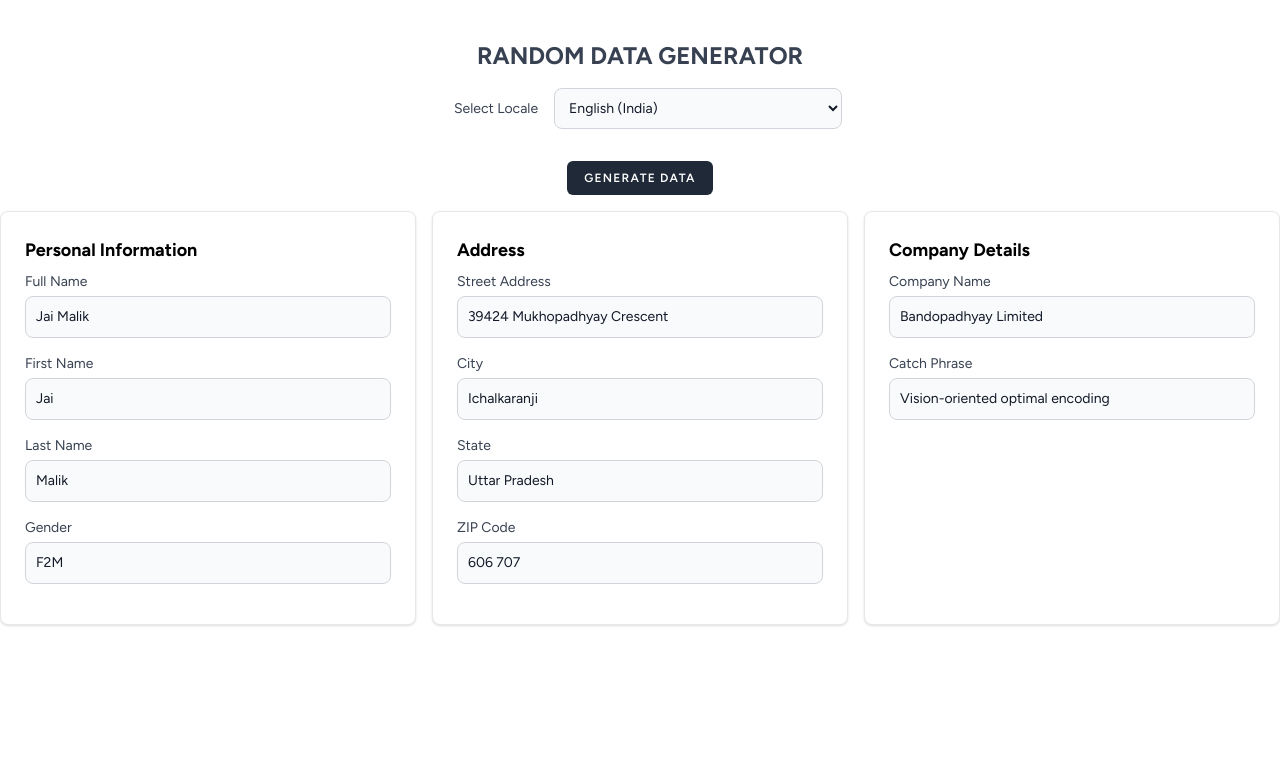
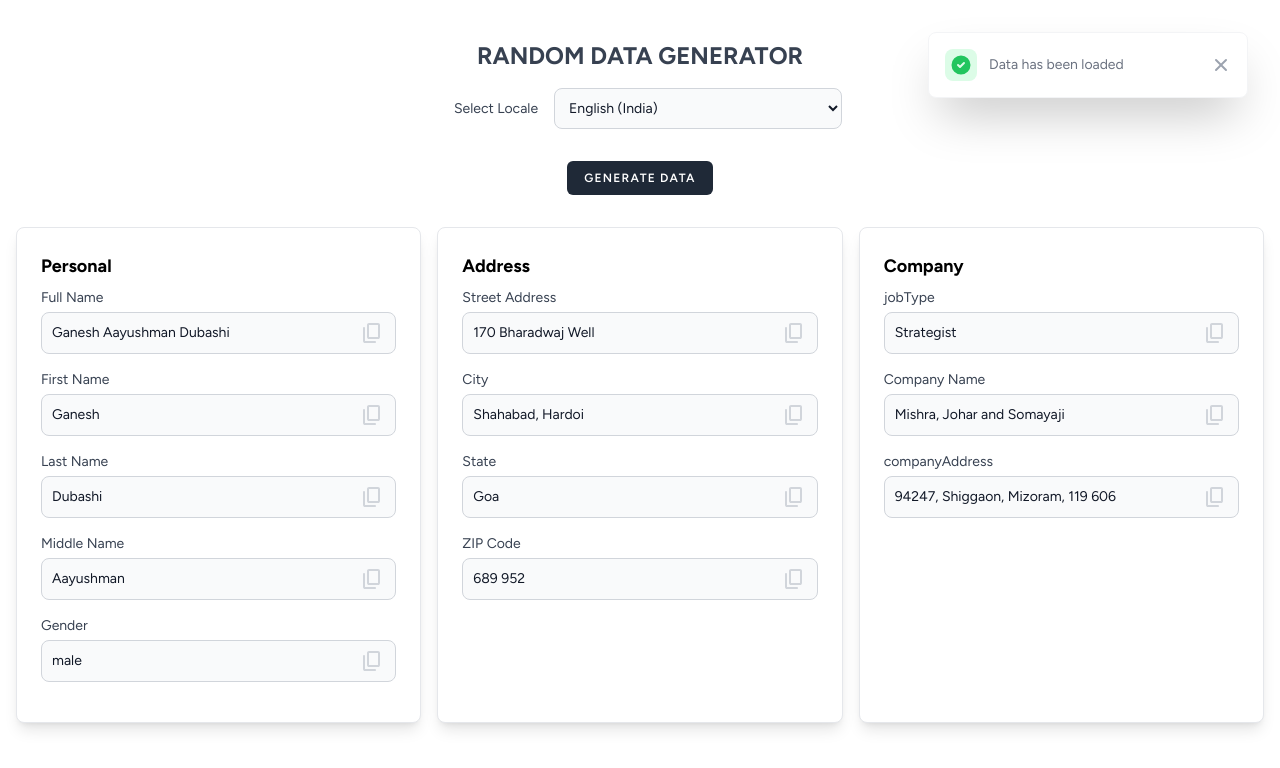
Before and after one commit to rohitasare7/random-data-generator, a Vue app: page / in a window 1280 px wide. Shown: the top 768 px of the page. Built offline with nearby package versions, Linux system fonts and the light colour scheme.

Commit message:
added toast working fine

```diff
--- a/src/App.vue
+++ b/src/App.vue
@@ -1,11 +1,11 @@
 <script setup>
 import Faker from './pages/Faker.vue';
+import ToastList from './pages/components/ToastList.vue';
 </script>
 
 <template>
+  <ToastList />
   <Faker />
 </template>
 
-<style scoped>
-
-</style>
+<style scoped></style>
--- /dev/null
+++ b/src/assets/js/toast.js
@@ -0,0 +1,14 @@
+import {reactive} from "vue";
+
+export default reactive({
+  items: [],
+  add(toast) {
+    this.items.unshift({
+      key: Symbol(),
+      ...toast
+    });
+  },
+  remove(index) {
+    this.items.splice(index, 1);
+  },
+});
--- a/src/pages/Faker.vue
+++ b/src/pages/Faker.vue
@@ -6,6 +6,16 @@ import { LOCALE_NAMES } from '../assets/js/localeConstants';
 import InputText from './components/InputText.vue';
 import InputLabel from './components/InputLabel.vue';
 import PrimaryButton from './components/PrimaryButton.vue';
+//Add Toast
+import toast from "../assets/js/toast";
+const addToast = (toastText, toastType = null) => {
+  toast.add({
+    message: {
+      text: toastText,
+      type: toastType,
+    },
+  });
+}
 
 const localeOptions = computed(() => {
   const options = {};
@@ -15,7 +25,23 @@ const localeOptions = computed(() => {
     options[locale] = { name: localeName, fakerInstance };
   }
   return options;
-})
+});
+
+// Added exception check to avoid data issues
+const getValue = (method, params = []) => {
+  try {
+    const parts = method.split('.');
+    let result = fakerInstance.value;
+    for (const part of parts) {
+      result = result[part];
+    }
+    return result(...params);
+  } catch (error) {
+    console.error("Error generating random value:", error.message);
+    //addToast('Error : '+ error.message.replace("If you think this is a bug, please report it at: https://github.com/faker-js/faker", ""),'Error');
+    return 'N/A'; // Return a placeholder value
+  }
+};
 
 const selectedLocale = ref('en_IN');
 
@@ -29,46 +55,51 @@ const fakerInstance = computed(() => {
   return faker;
 });
 
-const generateData = () => {
-  updateRandomData();
-}
 
 const randomData = ref({});
+const selectedGender = ref('male');
 
 const updateRandomData = () => {
-  const firstName = fakerInstance.value.person.firstName();
-  const lastName = fakerInstance.value.person.lastName();
+  //Define Constants
+  const gender = getValue('person.sex');
+  const firstName = getValue('person.firstName', [gender]);//fakerInstance.value.person.firstName();
+  const lastName = getValue('person.lastName');//fakerInstance.value.person.lastName();
+  const middleName = getValue('person.firstName', ['male']);
+  const companyAddress = `${getValue('location.buildingNumber')}, ${getValue('location.city')}, ${getValue('location.state')}, ${getValue('location.zipCode')}`
 
   const data = {
     person: {
-      fullName: `${firstName} ${lastName}`,
+      fullName: `${firstName} ${middleName} ${lastName}`,
       firstName,
       lastName,
-      gender: fakerInstance.value.person.gender(),
+      middleName,
+      gender,
     },
     address: {
-      streetAddress: fakerInstance.value.location.streetAddress(),
-      city: fakerInstance.value.location.city(),
-      state: fakerInstance.value.location.state(),
-      zipCode: fakerInstance.value.location?.zipCode(),
+      streetAddress: getValue('location.streetAddress'), //fakerInstance.value.location.streetAddress(),
+      city: getValue('location.city'), //fakerInstance.value.location.city(),
+      state: getValue('location.state'),
+      zipCode: getValue('location.zipCode'),
     },
     company: {
-      companyName: fakerInstance.value.company.name(),
-      catchPhrase: fakerInstance.value.company.catchPhrase(),
+      jobType: getValue('person.jobType'),
+      companyName: getValue('company.name'),//fakerInstance.value.company.name(),
+      companyAddress//fakerInstance.value.company.catchPhrase(),
     },
     // Add more items as needed
   }
-  //console.log('data -->' + JSON.stringify(data));
   randomData.value = data;
 }
 
+// Change JSON Key names
 const displayNames = {
-  person: 'Personal Information',
+  person: 'Personal',
   address: 'Address',
-  company: 'Company Details',
+  company: 'Company',
   fullName: 'Full Name',
   firstName: 'First Name',
   lastName: 'Last Name',
+  middleName: 'Middle Name',
   gender: 'Gender',
   streetAddress: 'Street Address',
   city: 'City',
@@ -80,6 +111,7 @@ const displayNames = {
   // Add more display names as needed
 }
 
+//Show Display Name on UI
 const getDisplayName = (key, subKey) => {
   if (subKey) {
     const itemDisplayName = displayNames[key] || key
@@ -90,7 +122,12 @@ const getDisplayName = (key, subKey) => {
   return displayNames[key] || key
 }
 
-onMounted(() => updateRandomData());
+//Load Initial Data
+onMounted(() => {
+  updateRandomData();
+  addToast('Data has been loaded');
+}
+);
 
 </script>
 
@@ -98,42 +135,41 @@ onMounted(() => updateRandomData());
 
   <!-- Top Container Starts-->
   <div class="container mx-auto p-4">
-
     <h2 class="text-2xl font-bold mb-4 items-center text-center uppercase text-gray-700 mt-6">Random Data Generator</h2>
-
     <div class="flex items-center justify-center">
       <InputLabel value="Select Locale" class="mx-4" />
       <select id="locale-select" v-model="selectedLocale" @change="updateRandomData"
-        class="w-56 md:w-72 bg-gray-50 border border-gray-300 text-gray-900 text-sm rounded-lg focus:ring-blue-500 focus:border-blue-500 block p-2.5 dark:bg-gray-700 dark:border-gray-600 dark:placeholder-gray-400 dark:text-white dark:focus:ring-blue-500 dark:focus:border-blue-500">
+        class="w-56 md:w-72 bg-gray-50 border border-gray-300 text-gray-900 text-sm rounded-lg focus:ring-blue-500 focus:border-blue-500 block p-2.5 dark:bg-gray-700 dark:border-gray-600 dark:placeholder-gray-400 dark:text-white dark:focus:ring-blue-500 dark:focus:border-blue-500 !outline-none">
         <option value="" disabled>Select a locale</option>
         <option v-for="(option, locale) in localeOptions" :key="locale" :value="locale">
           {{ option.name }}
         </option>
       </select>
     </div>
-
   </div>
   <!-- Top Container Ends-->
 
   <div class="container mx-auto pb-4">
     <div class="text-center justify-center">
-      <PrimaryButton @click="generateData" class="my-4">
+      <PrimaryButton @click="updateRandomData" class="my-4">
         Generate Data
       </PrimaryButton>
     </div>
 
-
-    <div class="grid grid-cols-1 sm:grid-cols-2 md:grid-cols-3 gap-4">
+    <!-- Main Random Data Container Starts -->
+    <div class="grid grid-cols-1 sm:grid-cols-2 md:grid-cols-3 gap-4 p-4">
       <div v-for="(item, key) in randomData" :key="key"
-        class="p-6 bg-white border border-gray-200 rounded-lg shadow dark:bg-gray-800 dark:border-gray-700">
+        class="p-6 bg-white border border-gray-200 rounded-lg shadow-lg dark:bg-gray-800 dark:border-gray-700">
         <h3 class="text-lg font-bold mb-2">{{ getDisplayName(key) }}</h3>
         <div v-for="(subItem, subKey) in item" :key="subKey" class="text-gray-700">
-          <!-- <p>{{ getDisplayName(key, subKey) }}: {{ subItem }}</p> -->
+          <!-- <template v-if="subKey == 'fullName'">
+          </template> -->
           <InputLabel :value="getDisplayName(key, subKey)" class="my-1" />
           <InputText :value="subItem" :placeholder="getDisplayName(key, subKey)" class="mb-4" />
         </div>
       </div>
     </div>
+    <!-- Main Random Data Container Ends -->
   </div>
 
 </template>
--- a/src/pages/components/InputText.vue
+++ b/src/pages/components/InputText.vue
@@ -1,8 +1,18 @@
 <script setup>
 import { onMounted, ref } from 'vue';
+//Add Toast
+import toast from "../../assets/js/toast";
+const addToast = (toastText, toastType = null) => {
+    toast.add({
+        message: {
+            text: toastText,
+            type: toastType,
+        },
+    });
+}
 
-defineProps({
-    modelValue: String,
+const props = defineProps({
+    value: String,
     copyContent: {
         type: Boolean,
         default: true
@@ -23,16 +33,29 @@ defineExpose({ focus: () => input.value.focus() });
 
 //copy the text inside input element
 const copyValue = (value, isCopy) => {
+    // console.log(value);
     if (isCopy) {
         navigator.clipboard.writeText(value);
+        addToast('Value has been copied');
     }
 
 }
+
 </script>
 
 <template>
-    <input ref="input"
-        class="bg-gray-50 border border-gray-300 text-gray-900 text-sm rounded-lg focus:ring-blue-500 focus:border-blue-500 block w-full p-2.5 dark:bg-gray-700 dark:border-gray-600 dark:placeholder-gray-400 dark:text-white dark:focus:ring-blue-500 dark:focus:border-blue-500 !outline-none"
-        :value="modelValue" @click="copyValue($event.target.value, copyContent)"
-        @input="$emit('update:modelValue', $event.target.value)">
+    <div class="relative">
+        <input ref="input"
+            class="bg-gray-50 border border-gray-300 text-gray-900 text-sm rounded-lg focus:ring-blue-500 focus:border-blue-500 block w-full p-2.5 dark:bg-gray-700 dark:border-gray-600 dark:placeholder-gray-400 dark:text-white dark:focus:ring-blue-500 dark:focus:border-blue-500 !outline-none"
+            :value="props.value" @input="$emit('update:modelValue', $event.target.value)">
+        <button type="button" class="absolute inset-y-0 right-0 flex items-center pr-3"
+            @click="copyValue(props.value, copyContent)">
+            <svg xmlns="http://www.w3.org/2000/svg" class="text-gray-300 fill-current" width="24" height="24"
+                viewBox="0 -960 960 960">
+                <path
+                    d="M360-240q-33 0-56.5-23.5T280-320v-480q0-33 23.5-56.5T360-880h360q33 0 56.5 23.5T800-800v480q0 33-23.5 56.5T720-240H360Zm0-80h360v-480H360v480ZM200-80q-33 0-56.5-23.5T120-160v-520q0-17 11.5-28.5T160-720q17 0 28.5 11.5T200-680v520h400q17 0 28.5 11.5T640-120q0 17-11.5 28.5T600-80H200Zm160-240v-480 480Z" />
+            </svg>
+        </button>
+    </div>
+
 </template>
--- /dev/null
+++ b/src/pages/components/ToastList.vue
@@ -0,0 +1,24 @@
+<script setup>
+import ToastListItem from './ToastListItem.vue';
+import toast from "../../assets/js/toast";
+
+function remove(index) {
+    toast.remove(index);
+}
+
+</script>
+<template>
+
+    <TransitionGroup tag="div" enter-from-class="translate-x-full opacity-0" enter-active-class="duration-500"
+        leave-active-class="duration-500" leave-to-class="translate-x-full opacity-0"
+        class="fixed top-8 right-8 z-90 w-full max-w-xs space-y-4 toastList">
+        <ToastListItem v-for="(item, index) in toast.items" :key="item.key" :message="item.message" :type="item.type"
+            :duration="5500" @remove="remove(index)" />
+    </TransitionGroup>
+</template>
+
+<style>
+.toastList {
+    z-index: 999;
+}
+</style>
--- /dev/null
+++ b/src/pages/components/ToastListItem.vue
@@ -0,0 +1,55 @@
+<script setup>
+import { onMounted } from "vue";
+
+const props = defineProps({
+    message: Object,
+    duration: {
+        type: Number,
+        default: 2000
+    }
+});
+
+onMounted(() => {
+    setTimeout(() => emit("remove"), props.duration);
+});
+
+const emit = defineEmits(["remove"]);
+
+</script>
+<template>
+    <div class="flex items-center rounded-lg bg-white p-4 text-gray-500 shadow-2xl dark:bg-gray-900 dark:text-gray-400 border border-gray-100 dark:border-gray-700"
+        role="alert">
+        <div v-if="props.message.type != 'Error'"
+            class="inline-flex items-center justify-center flex-shrink-0 w-8 h-8 text-green-500 bg-green-100 rounded-lg dark:bg-green-800 dark:text-green-200">
+            <svg class="w-5 h-5" aria-hidden="true" xmlns="http://www.w3.org/2000/svg" fill="currentColor"
+                viewBox="0 0 20 20">
+                <path
+                    d="M10 .5a9.5 9.5 0 1 0 9.5 9.5A9.51 9.51 0 0 0 10 .5Zm3.707 8.207-4 4a1 1 0 0 1-1.414 0l-2-2a1 1 0 0 1 1.414-1.414L9 10.586l3.293-3.293a1 1 0 0 1 1.414 1.414Z" />
+            </svg>
+            <span class="sr-only">Check icon</span>
+        </div>
+
+        <div v-if="props.message.type == 'Error'"
+            class="inline-flex items-center justify-center flex-shrink-0 w-8 h-8 text-red-500 bg-red-100 rounded-lg dark:bg-red-800 dark:text-red-200">
+            <svg class="w-5 h-5" aria-hidden="true" xmlns="http://www.w3.org/2000/svg" fill="currentColor"
+                viewBox="0 0 20 20">
+                <path
+                    d="M10 .5a9.5 9.5 0 1 0 9.5 9.5A9.51 9.51 0 0 0 10 .5Zm3.707 11.793a1 1 0 1 1-1.414 1.414L10 11.414l-2.293 2.293a1 1 0 0 1-1.414-1.414L8.586 10 6.293 7.707a1 1 0 0 1 1.414-1.414L10 8.586l2.293-2.293a1 1 0 0 1 1.414 1.414L11.414 10l2.293 2.293Z" />
+            </svg>
+            <span class="sr-only">Error icon</span>
+        </div>
+
+        <div class="ml-3 text-sm font-normal">{{ props.message.text }}</div>
+        <button @click="emit('remove')" type="button"
+            class="-mx-1.5 -my-1.5 ml-auto inline-flex h-8 w-8 rounded-lg bg-white p-1.5 text-gray-400 hover:bg-gray-100 hover:text-gray-900 focus:ring-2 focus:ring-gray-300 dark:bg-gray-800 dark:text-gray-500 dark:hover:bg-gray-700 dark:hover:text-white"
+            data-dismiss-target="#toast-default" aria-label="Close">
+            <span class="sr-only">Close</span>
+            <svg aria-hidden="true" class="h-5 w-5" fill="currentColor" viewBox="0 0 20 20"
+                xmlns="http://www.w3.org/2000/svg">
+                <path fill-rule="evenodd"
+                    d="M4.293 4.293a1 1 0 011.414 0L10 8.586l4.293-4.293a1 1 0 111.414 1.414L11.414 10l4.293 4.293a1 1 0 01-1.414 1.414L10 11.414l-4.293 4.293a1 1 0 01-1.414-1.414L8.586 10 4.293 5.707a1 1 0 010-1.414z"
+                    clip-rule="evenodd"></path>
+            </svg>
+        </button>
+    </div>
+</template>
```
